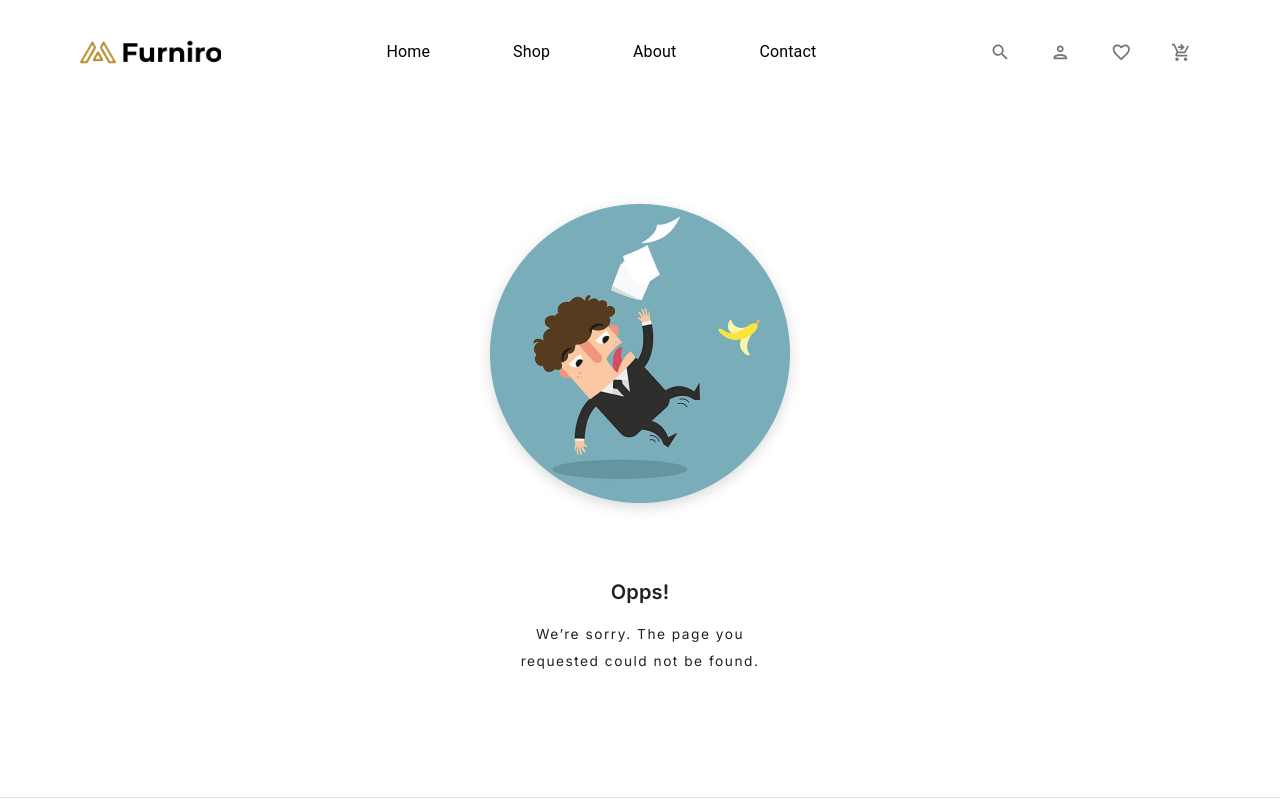
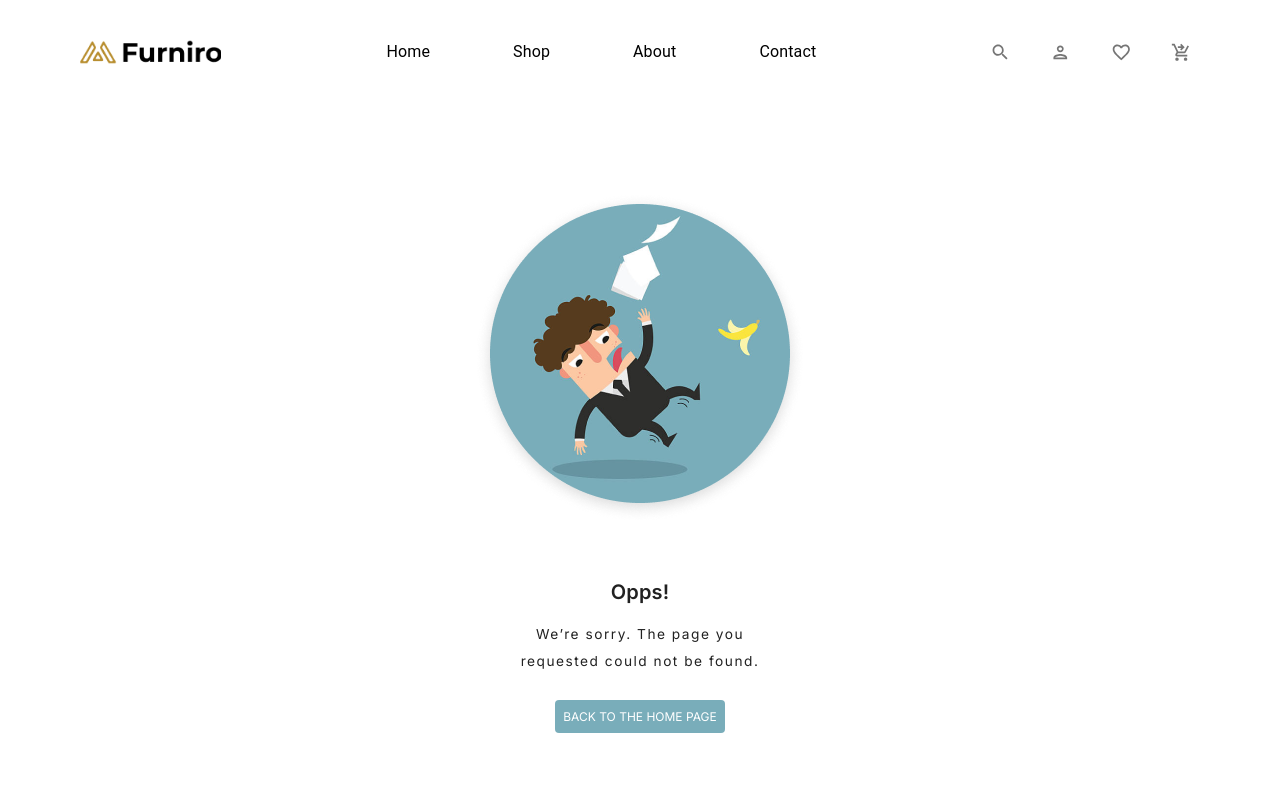
Before and after one commit to buzzracharyeah-rejan/ecommerce_test, a React (Vite) app: page /about in a window 1280 px wide. Shown: the top 800 px of the page. Built offline with nearby package versions, Linux system fonts and the light colour scheme.

Commit message:
fix: error btn color

```diff
--- a/src/scenes/Error/index.tsx
+++ b/src/scenes/Error/index.tsx
@@ -1,9 +1,11 @@
-import { Box, Button, Container, Typography } from '@mui/material';
+import { Box, Button, Container, Typography, useTheme } from '@mui/material';
 import FlexBetween from '../../components/FlexBetween';
 import { useNavigate } from 'react-router-dom';
 
 const Error = () => {
   const navigate = useNavigate();
+  const theme = useTheme();
+
   return (
     <Container maxWidth='lg' sx={{ p: '5.5rem 0' }}>
       <FlexBetween sx={{ flexDirection: 'column', gap: '2.5rem' }}>
@@ -21,7 +23,19 @@ const Error = () => {
           >
             We’re sorry. The page you requested could not be found.
           </Typography>
-          <Button onClick={() => navigate('/home')}>Back to the home page</Button>
+          <Box textAlign={'center'} mt='1.5rem'>
+            <Button
+              onClick={() => navigate('/home')}
+              sx={{
+                background: 'rgba(121,173,186)',
+                '&:hover': {
+                  background: 'rgba(121,173,186,0.8)',
+                },
+              }}
+            >
+              Back to the home page
+            </Button>
+          </Box>
         </Box>
       </FlexBetween>
     </Container>
```
